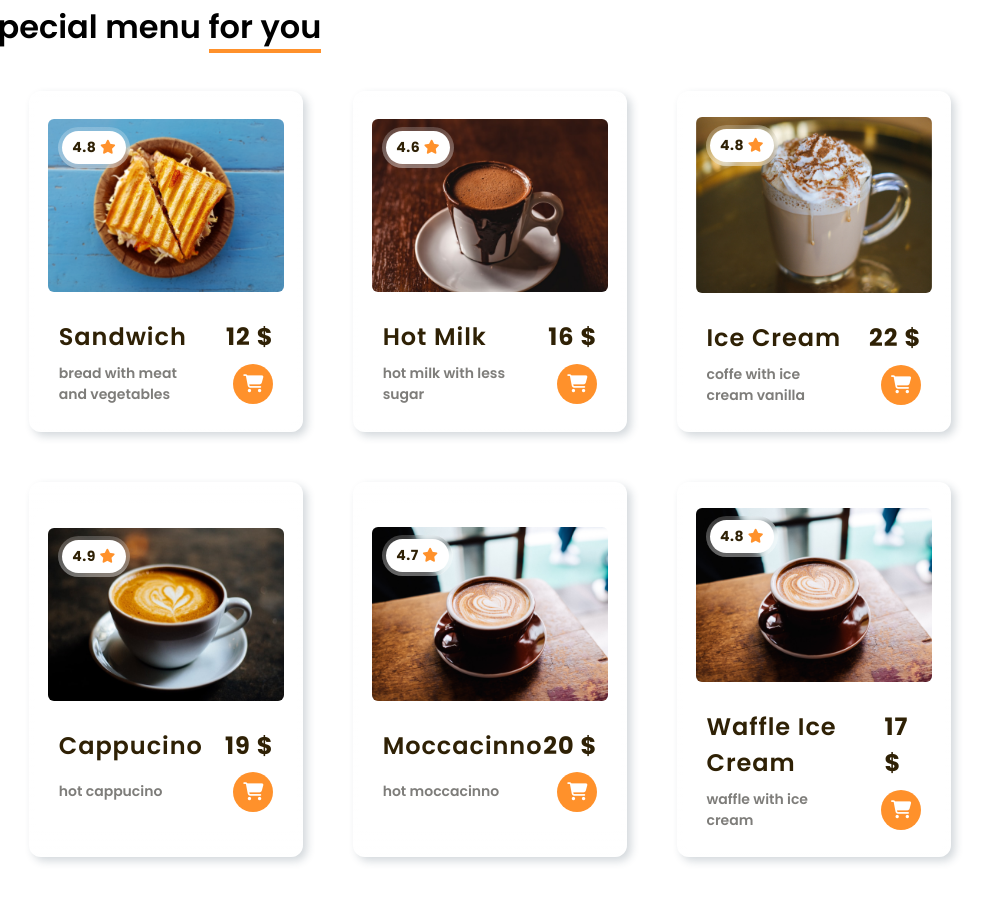
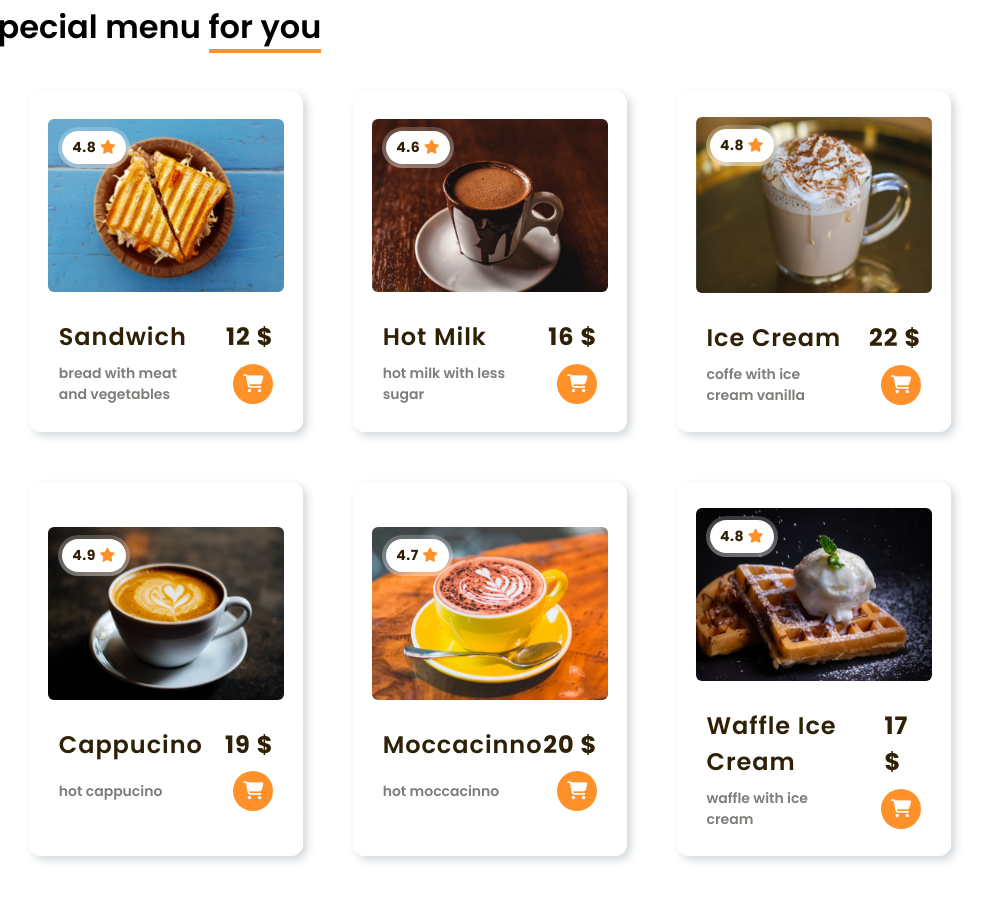
Before and after one commit to adilzhexen0v/CafeStreet, a plain HTML site: page index.html in a window 1280 px wide. Shown: the part 2329-3232 px from the top of the page, without its empty margins (150-1139 px from the left). Drawn offline with Linux system fonts and the light colour scheme.

Commit message:
some fix

```diff
--- a/css/style.css
+++ b/css/style.css
@@ -1107,7 +1107,7 @@ header * {
      .product{
           margin: 5px;
      }
-     .product__outter:nth-child(3){
+     #popular .product__outter:nth-child(3){
           margin: 0;
      }
      .products{
--- a/index.html
+++ b/index.html
@@ -258,7 +258,7 @@
                     <div class="product__outter">
                          <div class="product">
                               <div class="product__img">
-                                   <img src="img/product1.png" alt="product1">
+                                   <img src="img/product8.png" alt="product8">
                                    <div class="rating__outter">
                                         <div class="rating">4.7 <i class="fa fa-star" aria-hidden="true"></i></div>
                                    </div>
@@ -279,7 +279,7 @@
                     <div class="product__outter">
                          <div class="product">
                               <div class="product__img">
-                                   <img src="img/product1.png" alt="product1">
+                                   <img src="img/product9.png" alt="product9">
                                    <div class="rating__outter">
                                         <div class="rating">4.8 <i class="fa fa-star" aria-hidden="true"></i></div>
                                    </div>
```
